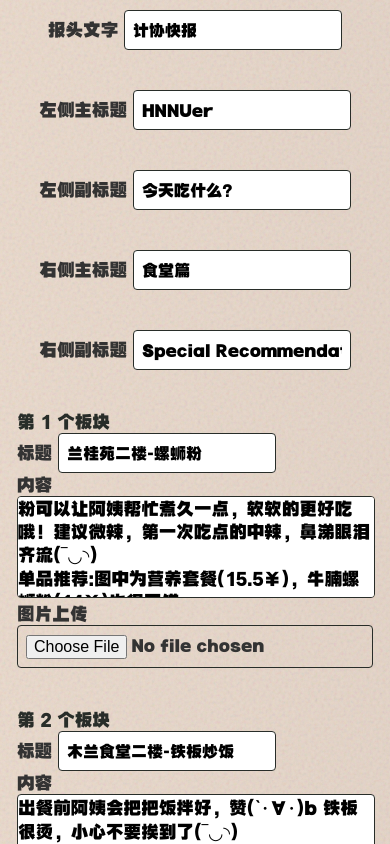
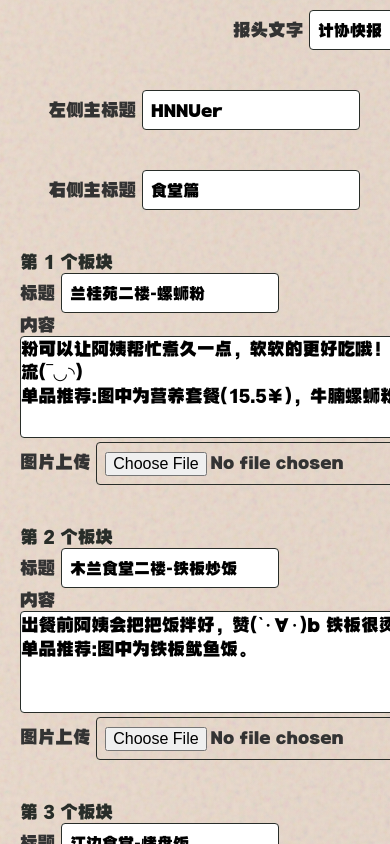
Before and after one commit to yuwuweichun/zzz-newspaper-generator, a Vue app: page / in a window 390 px wide. Shown: the top 844 px of the page. Built offline with nearby package versions, Linux system fonts and the light colour scheme.

Commit message:
better responsive

```diff
--- a/src/components/NewsInput.vue
+++ b/src/components/NewsInput.vue
@@ -161,7 +161,7 @@ const handleImageUpload = (index, event) => {
   justify-content: center;
   gap: 2.5rem;
   padding: 1rem;
-  max-width: 720px;
+  width: 720px;
   padding: 10px 20px;
   margin: 0 auto;
 
@@ -180,7 +180,7 @@ const handleImageUpload = (index, event) => {
 }
 
 .section-inputs {
-  width: 1000px;
+  width: 720px;
 }
 
 
```
